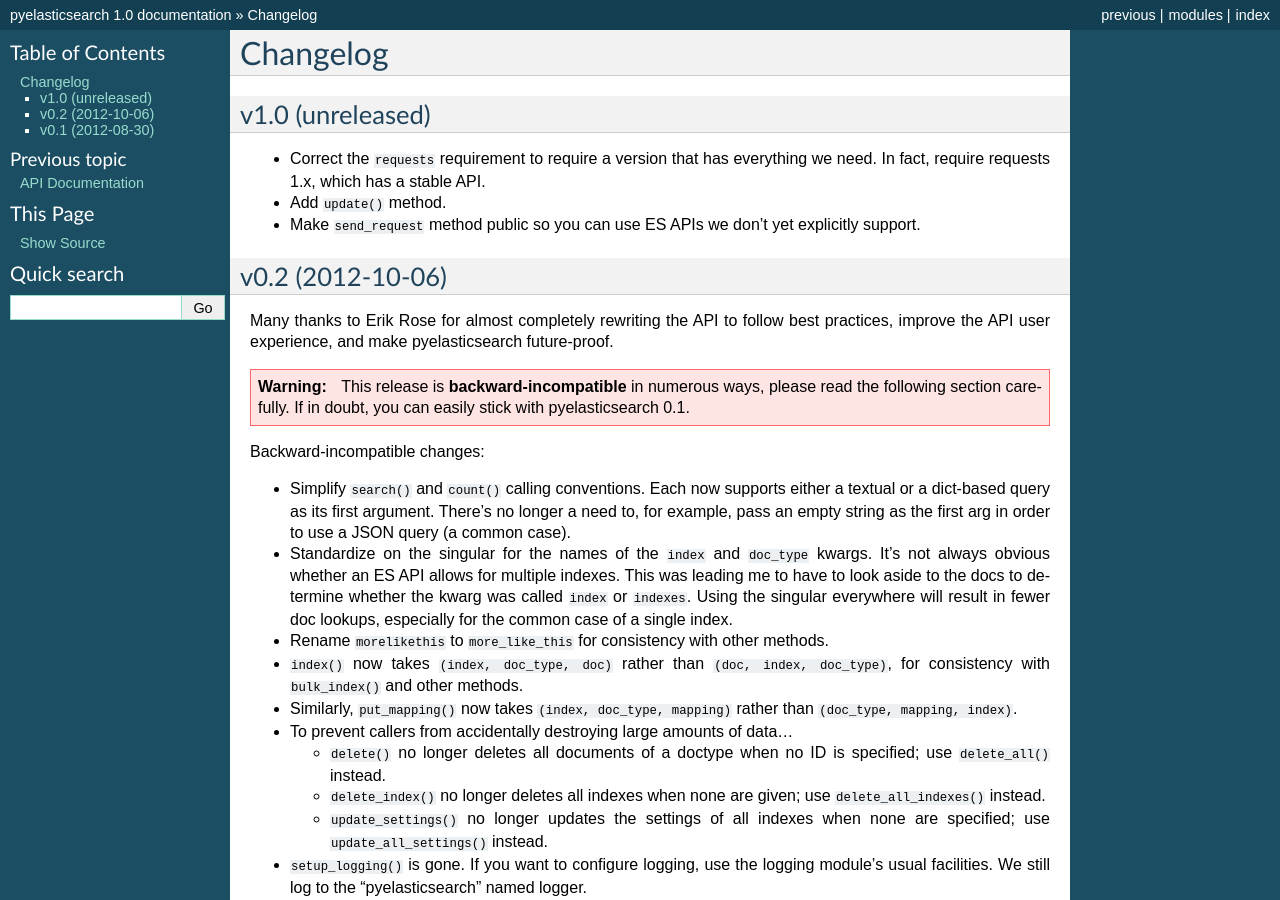
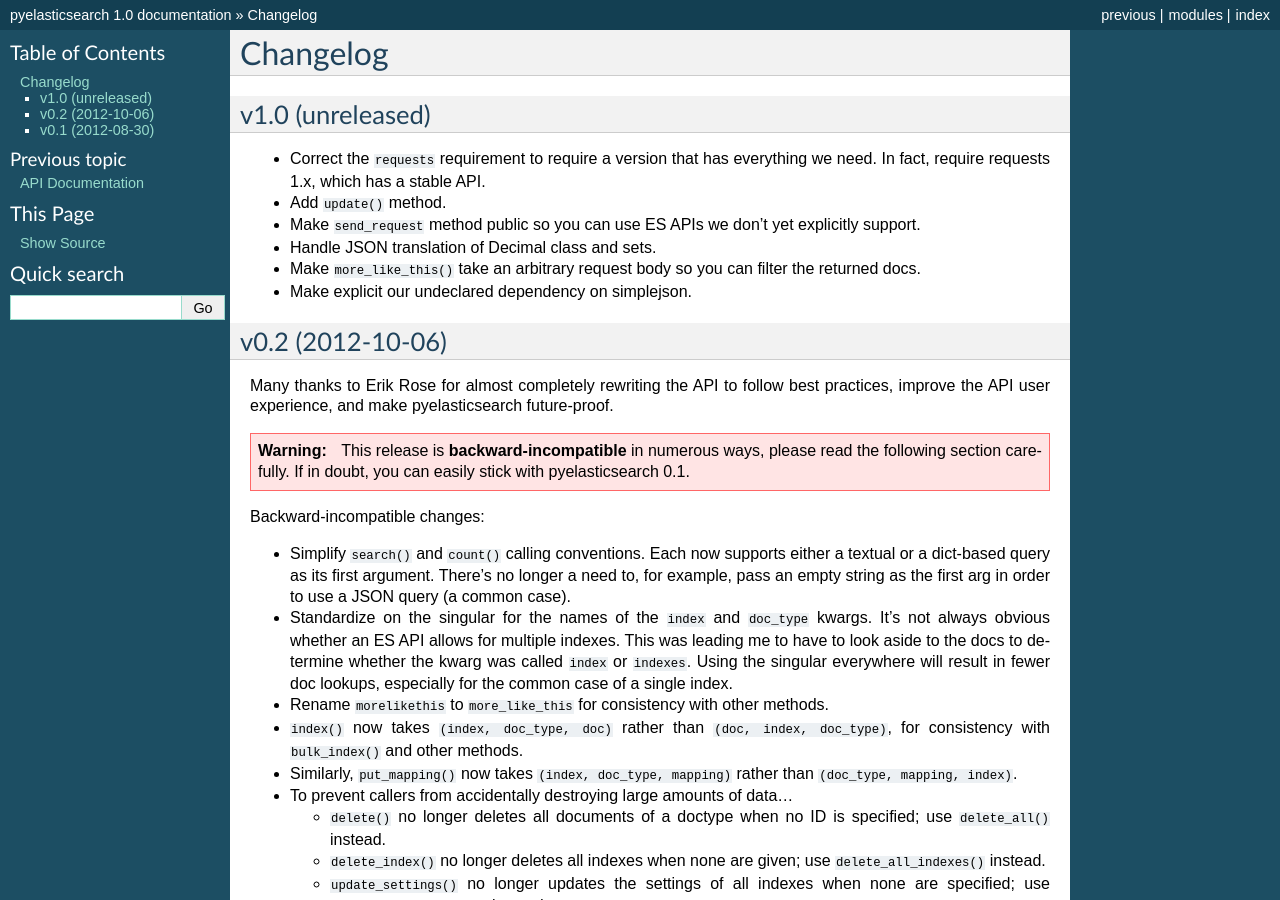
Before and after one commit to pyelasticsearch/pyelasticsearch, a Sphinx documentation site: the page built from docs/source/changelog.rst, in a window 1280 px wide and 900 px high. Built offline with Sphinx 7.4.7, drawn with Linux system fonts in a browser that asks for light colours.

Commit message:
Bring changelog up to date.

```diff
--- a/docs/source/changelog.rst
+++ b/docs/source/changelog.rst
@@ -9,6 +9,10 @@
 * Add ``update()`` method.
 * Make ``send_request`` method public so you can use ES APIs we don't yet
   explicitly support.
+* Handle JSON translation of Decimal class and sets.
+* Make ``more_like_this()`` take an arbitrary request body so you can filter
+  the returned docs.
+* Make explicit our undeclared dependency on simplejson.
 
 
 v0.2 (2012-10-06)
```
